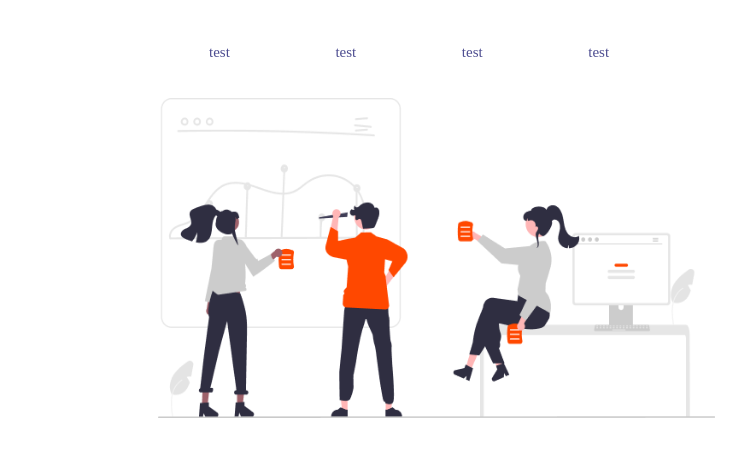
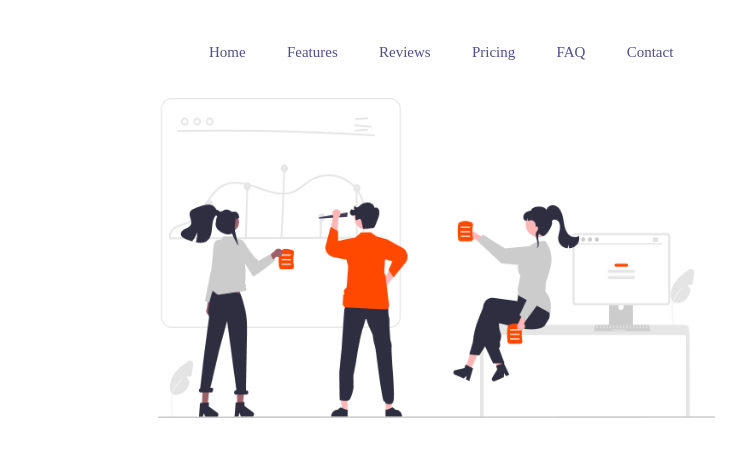
Before and after one commit to That-Luke-Frost/netlify-2K, a plain HTML site: page index.html in a window 1280 px wide. Shown: the full height of the page, 431-1177 px from the left. Drawn offline with Linux system fonts and the light colour scheme.

Commit message:
16_6_2023_1

```diff
--- a/index.html
+++ b/index.html
@@ -5,16 +5,22 @@
     <img src="logo.png" class="logo"/>
     <span class="bar">
         <span class="items">
-            test
+            Home
         </span>
         <span class="items">
-            test
+            Features
         </span>
         <span class="items">
-            test
+            Reviews
         </span>
         <span class="items">
-            test
+            Pricing
+        </span>
+        <span class="items">
+            FAQ
+        </span>
+        <span class="items">
+            Contact
         </span>
     </span>
 </h1>
```
